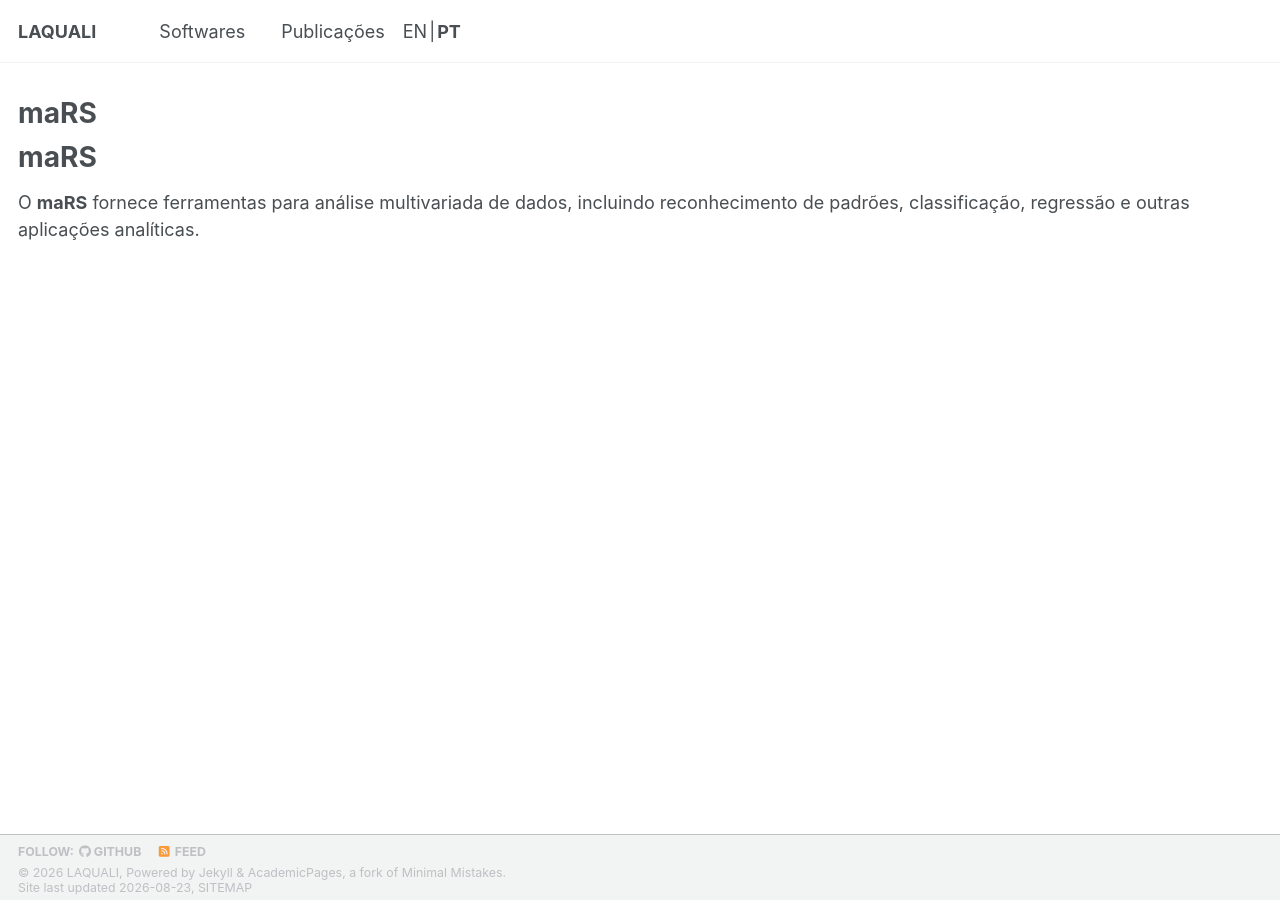
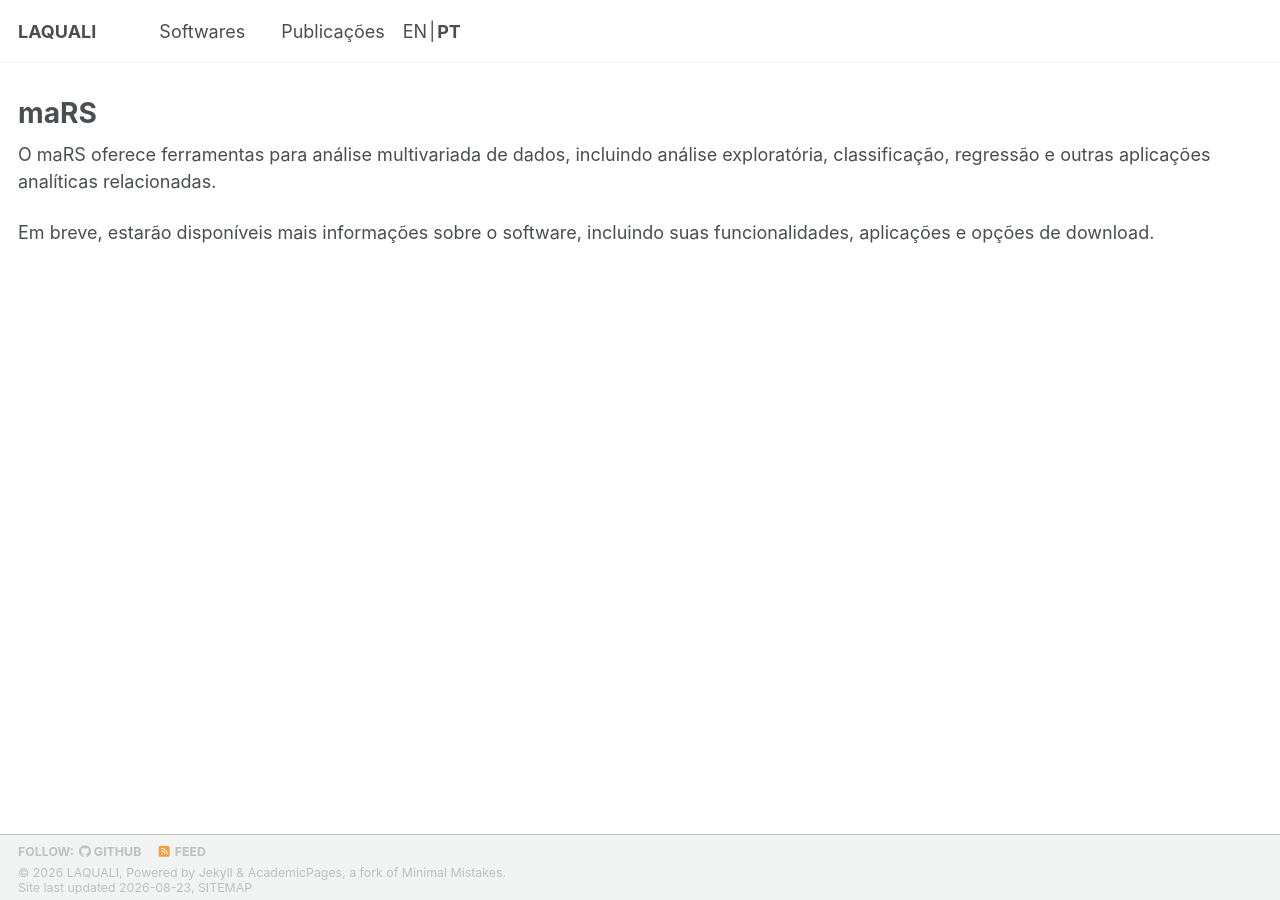
Before and after one commit to LAQUALI-UFLA/laquali-ufla.github.io, a Jekyll site: the page built from _pages/pt/softwares/mars.md, in a window 1280 px wide. Built offline with Jekyll 4.4.1, drawn with Linux system fonts in a browser that asks for light colours; a style sheet for code colours, icons or effects is not loaded.

Commit message:
Revise maRS software description and add future info
Updated the description of maRS software with additional information about its features and upcoming details.

```diff
--- a/_pages/pt/softwares/mars.md
+++ b/_pages/pt/softwares/mars.md
@@ -4,6 +4,6 @@ title: "maRS"
 author_profile: false
 ---
 
-# maRS
+O maRS oferece ferramentas para análise multivariada de dados, incluindo análise exploratória, classificação, regressão e outras aplicações analíticas relacionadas.
 
-O **maRS** fornece ferramentas para análise multivariada de dados, incluindo reconhecimento de padrões, classificação, regressão e outras aplicações analíticas.
+Em breve, estarão disponíveis mais informações sobre o software, incluindo suas funcionalidades, aplicações e opções de download.
```
